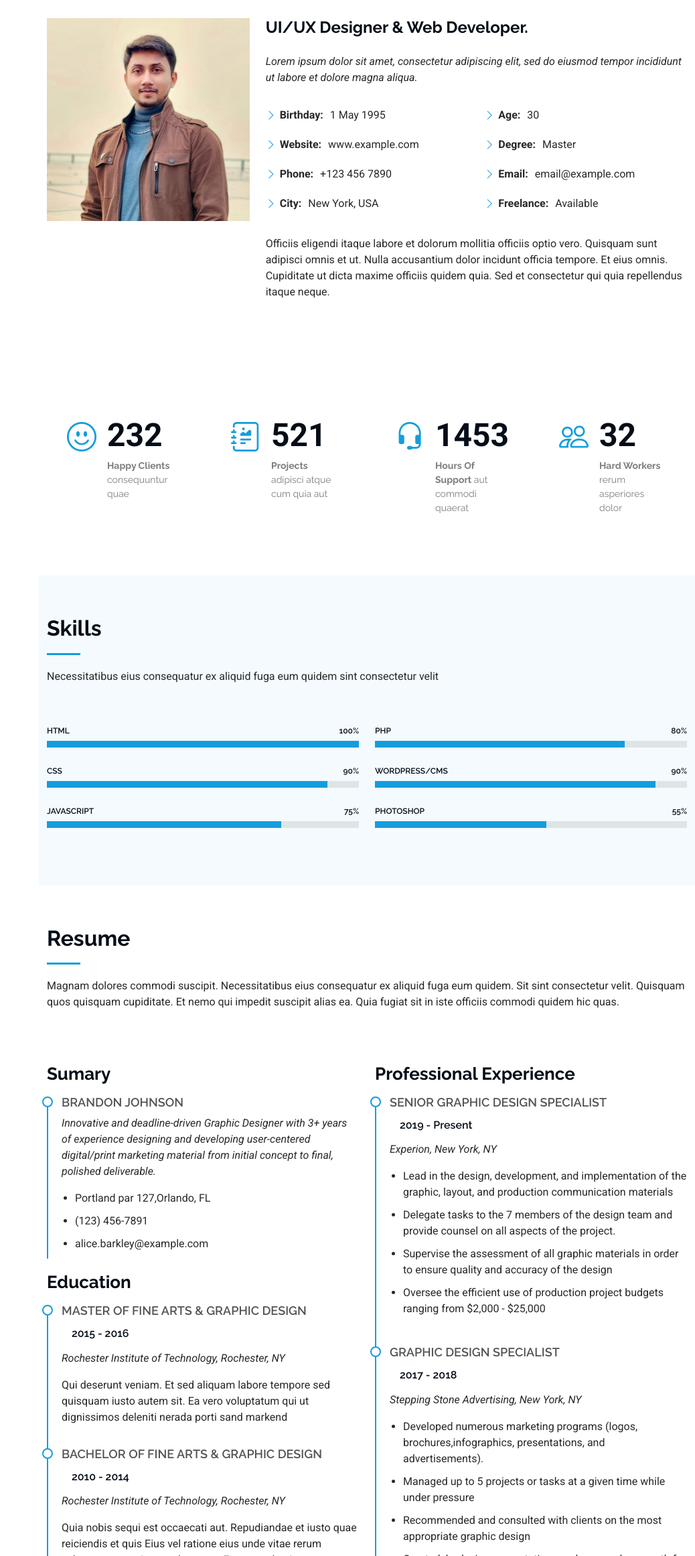
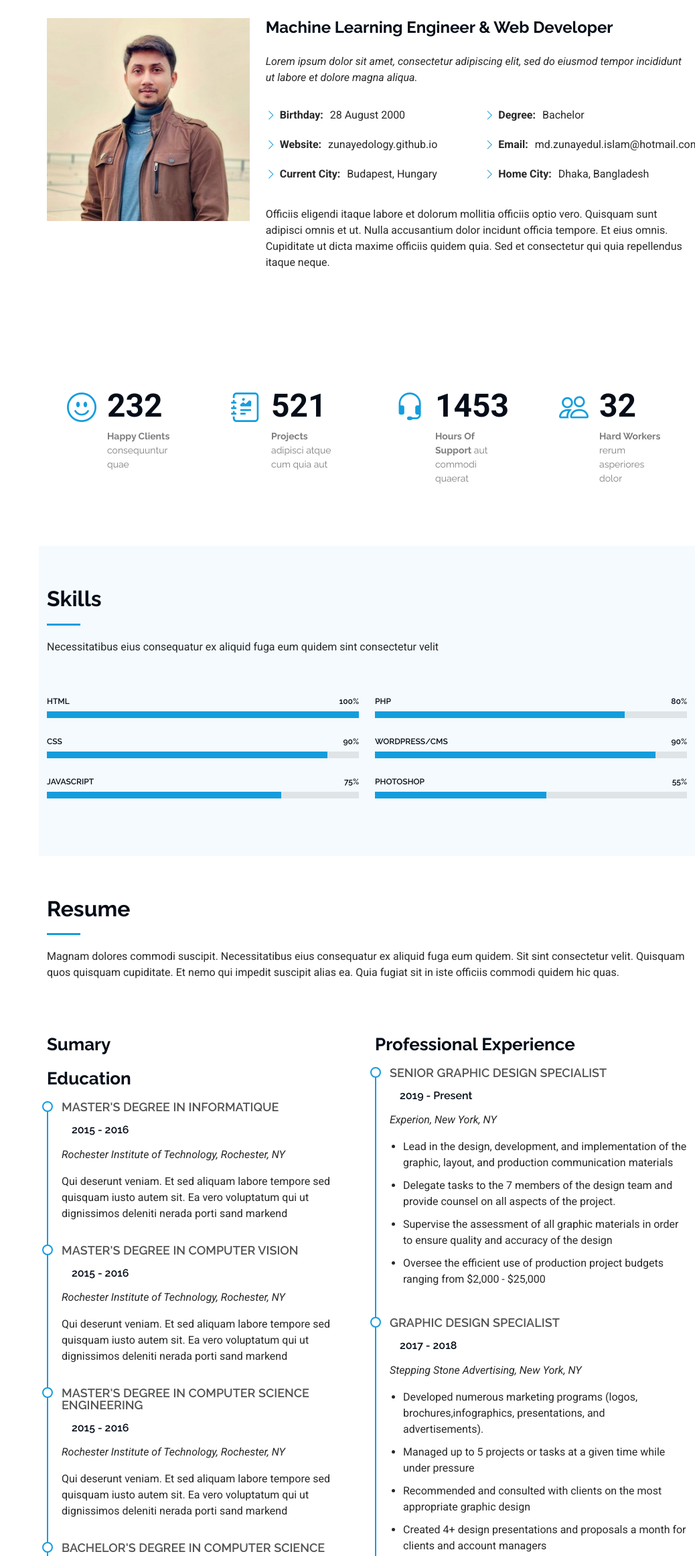
Before and after one commit to zunayedology/website-v5, a plain HTML site: page index.html in a window 1280 px wide. Shown: the part 1019-3342 px from the top of the page at 67% size, without its empty margins (242-1280 px from the left). Drawn offline with Linux system fonts and the light colour scheme.

Commit message:
About updated

```diff
--- a/index.html
+++ b/index.html
@@ -99,7 +99,7 @@
       <div class="container" data-aos="fade-up" data-aos-delay="100">
         <h1>You can call me</h1>
         <h2>Zunayed</h2>
-        <p>I am a <span class="typed" data-typed-items="Developer, Researcher, Gamer">Developer</span><span class="typed-cursor typed-cursor--blink" aria-hidden="true"></span><span class="typed-cursor typed-cursor--blink" aria-hidden="true"></span></p>
+        <p>I am a <span class="typed" data-typed-items="Developer, Researcher, Singer, Gamer">Developer</span><span class="typed-cursor typed-cursor--blink" aria-hidden="true"></span><span class="typed-cursor typed-cursor--blink" aria-hidden="true"></span></p>
       </div>
 
     </section><!-- /Hero Section -->
@@ -120,7 +120,7 @@
             <img src="assets/img/zunayed.jpg" class="img-fluid" alt="">
           </div>
           <div class="col-lg-8 content">
-            <h2>UI/UX Designer &amp; Web Developer.</h2>
+            <h2>Machine Learning Engineer &amp; Web Developer</h2>
             <p class="fst-italic py-3">
               Lorem ipsum dolor sit amet, consectetur adipiscing elit, sed do eiusmod tempor incididunt ut labore et dolore
               magna aliqua.
@@ -128,18 +128,18 @@
             <div class="row">
               <div class="col-lg-6">
                 <ul>
-                  <li><i class="bi bi-chevron-right"></i> <strong>Birthday:</strong> <span>1 May 1995</span></li>
-                  <li><i class="bi bi-chevron-right"></i> <strong>Website:</strong> <span>www.example.com</span></li>
-                  <li><i class="bi bi-chevron-right"></i> <strong>Phone:</strong> <span>+123 456 7890</span></li>
-                  <li><i class="bi bi-chevron-right"></i> <strong>City:</strong> <span>New York, USA</span></li>
+                  <li><i class="bi bi-chevron-right"></i> <strong>Birthday:</strong> <span>28 August 2000</span></li>
+                  <li><i class="bi bi-chevron-right"></i> <strong>Website:</strong> <span>zunayedology.github.io</span></li>
+                  <!-- <li><i class="bi bi-chevron-right"></i> <strong>Phone:</strong> <span>+123 456 7890</span></li> -->
+                  <li><i class="bi bi-chevron-right"></i> <strong>Current City:</strong> <span>Budapest, Hungary</span></li>
                 </ul>
               </div>
               <div class="col-lg-6">
                 <ul>
-                  <li><i class="bi bi-chevron-right"></i> <strong>Age:</strong> <span>30</span></li>
-                  <li><i class="bi bi-chevron-right"></i> <strong>Degree:</strong> <span>Master</span></li>
-                  <li><i class="bi bi-chevron-right"></i> <strong>Email:</strong> <span>email@example.com</span></li>
-                  <li><i class="bi bi-chevron-right"></i> <strong>Freelance:</strong> <span>Available</span></li>
+                  <!-- <li><i class="bi bi-chevron-right"></i> <strong>Age:</strong> <span>30</span></li> -->
+                  <li><i class="bi bi-chevron-right"></i> <strong>Degree:</strong> <span>Bachelor</span></li>
+                  <li><i class="bi bi-chevron-right"></i> <strong>Email:</strong> <span>md.zunayedul.islam@hotmail.com</span></li>
+                  <li><i class="bi bi-chevron-right"></i> <strong>Home City:</strong> <span>Dhaka, Bangladesh</span></li>
                 </ul>
               </div>
             </div>
@@ -284,7 +284,7 @@
           <div class="col-lg-6" data-aos="fade-up" data-aos-delay="100">
             <h3 class="resume-title">Sumary</h3>
 
-            <div class="resume-item pb-0">
+            <!-- <div class="resume-item pb-0">
               <h4>Brandon Johnson</h4>
               <p><em>Innovative and deadline-driven Graphic Designer with 3+ years of experience designing and developing user-centered digital/print marketing material from initial concept to final, polished deliverable.</em></p>
               <ul>
@@ -292,20 +292,32 @@
                 <li>(123) 456-7891</li>
                 <li>alice.barkley@example.com</li>
               </ul>
-            </div><!-- Edn Resume Item -->
+            </div>Edn Resume Item -->
 
             <h3 class="resume-title">Education</h3>
             <div class="resume-item">
-              <h4>Master of Fine Arts &amp; Graphic Design</h4>
+              <h4>Master's Degree in Informatique</h4>
+              <h5>2015 - 2016</h5>
+              <p><em>Rochester Institute of Technology, Rochester, NY</em></p>
+              <p>Qui deserunt veniam. Et sed aliquam labore tempore sed quisquam iusto autem sit. Ea vero voluptatum qui ut dignissimos deleniti nerada porti sand markend</p>
+            </div><!-- Edn Resume Item -->
+            <div class="resume-item">
+              <h4>Master's Degree in Computer Vision</h4>
+              <h5>2015 - 2016</h5>
+              <p><em>Rochester Institute of Technology, Rochester, NY</em></p>
+              <p>Qui deserunt veniam. Et sed aliquam labore tempore sed quisquam iusto autem sit. Ea vero voluptatum qui ut dignissimos deleniti nerada porti sand markend</p>
+            </div><!-- Edn Resume Item -->
+            <div class="resume-item">
+              <h4>Master's Degree in Computer Science Engineering</h4>
               <h5>2015 - 2016</h5>
               <p><em>Rochester Institute of Technology, Rochester, NY</em></p>
               <p>Qui deserunt veniam. Et sed aliquam labore tempore sed quisquam iusto autem sit. Ea vero voluptatum qui ut dignissimos deleniti nerada porti sand markend</p>
             </div><!-- Edn Resume Item -->
 
             <div class="resume-item">
-              <h4>Bachelor of Fine Arts &amp; Graphic Design</h4>
-              <h5>2010 - 2014</h5>
-              <p><em>Rochester Institute of Technology, Rochester, NY</em></p>
+              <h4>Bachelor's degree in Computer Science</h4>
+              <h5>2020 – 2024</h5>
+              <p><em>BRAC University, Dhaka, Bangladesh</em></p>
               <p>Quia nobis sequi est occaecati aut. Repudiandae et iusto quae reiciendis et quis Eius vel ratione eius unde vitae rerum voluptates asperiores voluptatem Earum molestiae consequatur neque etlon sader mart dila</p>
             </div><!-- Edn Resume Item -->
 
```
Also changed, not shown: forms/Readme.txt (deleted).
